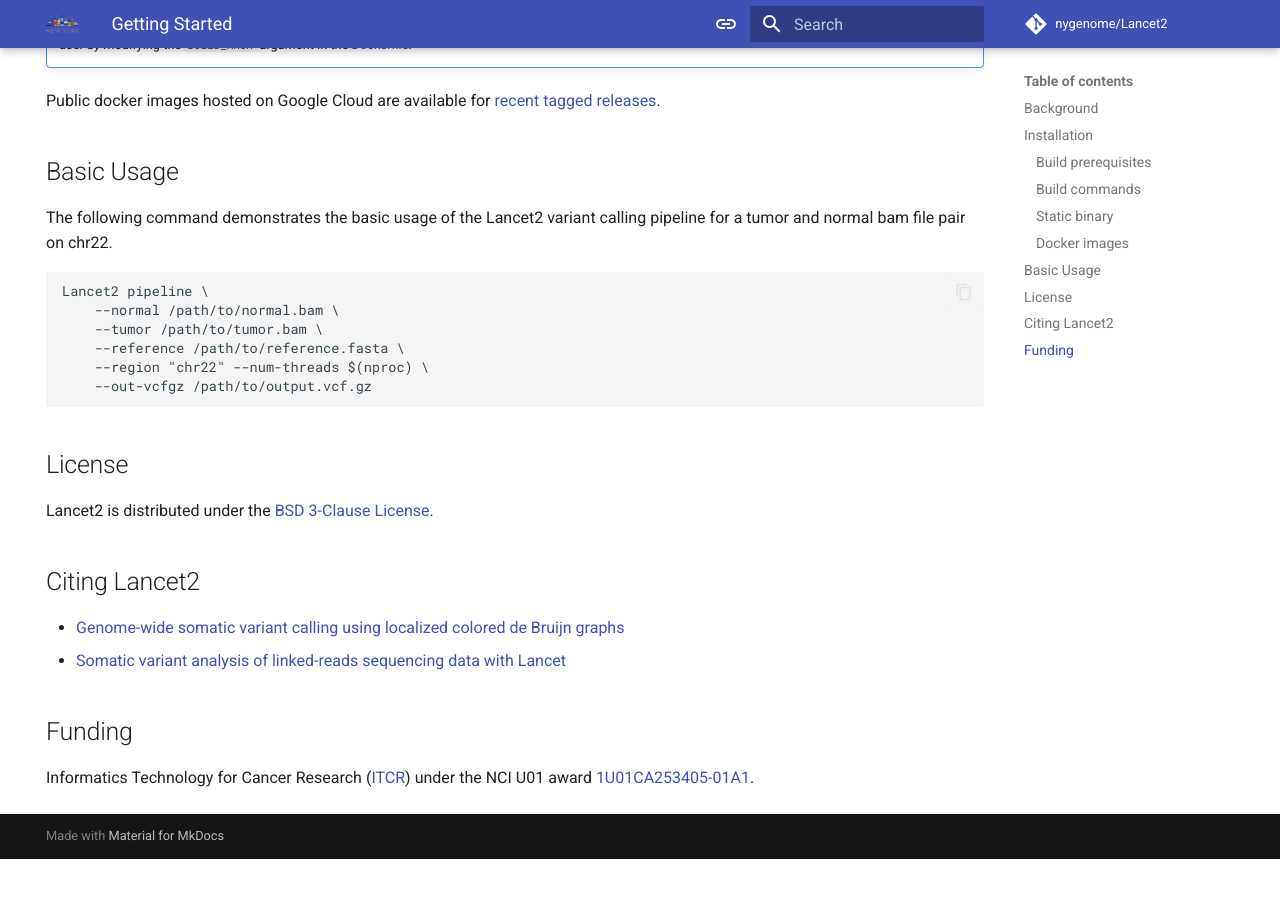
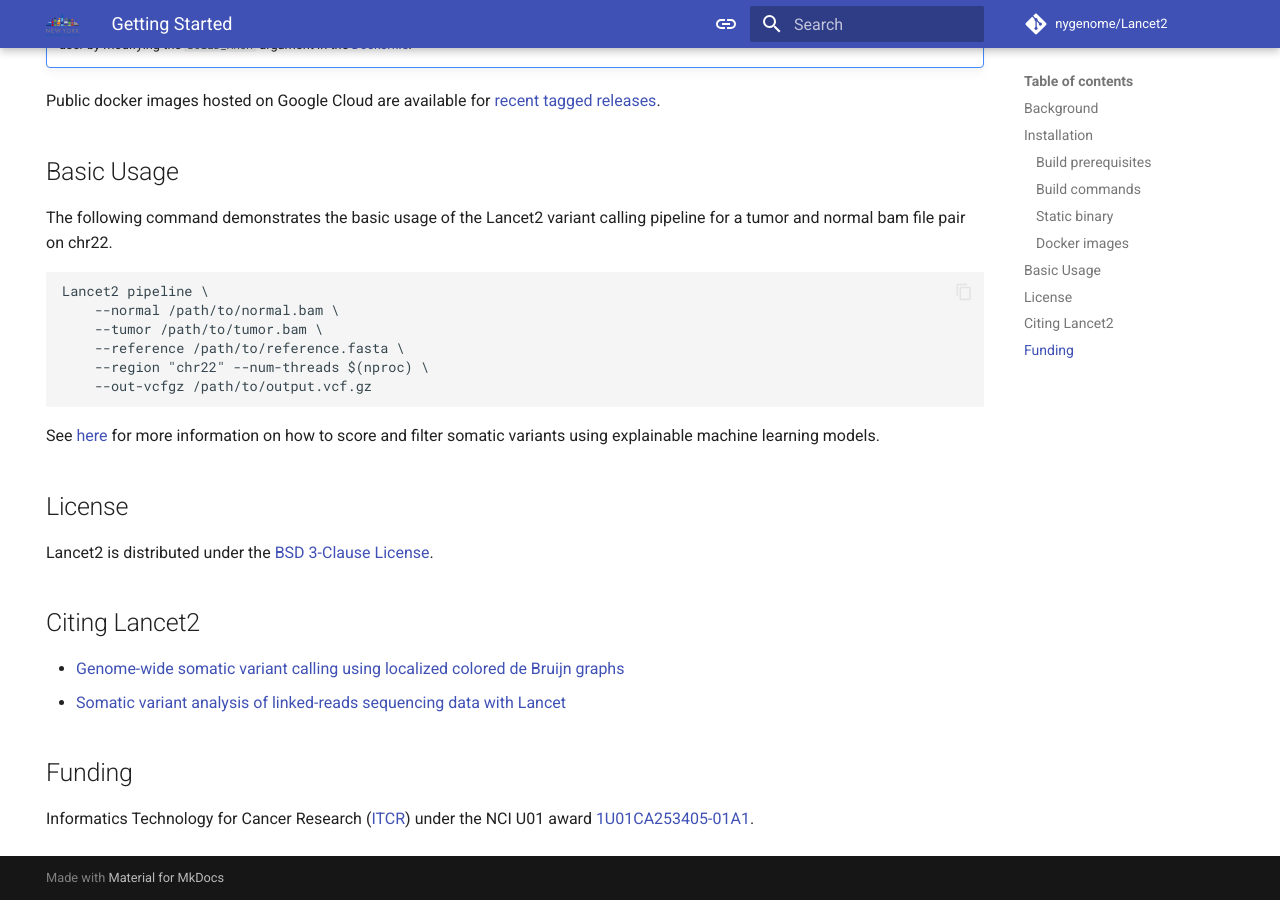
Before and after one commit to nygenome/Lancet2, an MkDocs documentation site: the page built from docs/index.md, in a window 1280 px wide and 900 px high, scrolled down 1213 px. Built offline with MkDocs 1.6.1 and Material for MkDocs 9.7.7, drawn with Linux system fonts in a browser that asks for light colours; plug-ins that fetch from the network failed and are left out; comment, search, counter and statistics services are not loaded; before the commit the page ends 2072 px from its top, so only the background shows below that.

Commit message:
chore: update docs with somatic scoring guide

````diff
--- a/docs/index.md
+++ b/docs/index.md
@@ -65,6 +65,9 @@ Lancet2 pipeline \
     --out-vcfgz /path/to/output.vcf.gz
 ```
 
+See [here](https://nygenome.github.io/Lancet2/guides/scoring_somatic_variants.html) for more information on how
+to score and filter somatic variants using explainable machine learning models.
+
 ## License
 
 Lancet2 is distributed under the [BSD 3-Clause License](https://github.com/nygenome/Lancet2/blob/main/LICENSE).
--- a/mkdocs.yml
+++ b/mkdocs.yml
@@ -85,6 +85,7 @@ markdown_extensions:
 nav:
   - Getting Started: index.md
   - Guides:
+    - Scoring Somatic Variants: guides/scoring_somatic_variants.md
     - Whole Genome Analysis: guides/wgs_analysis.md
     - Targeted Analysis: guides/targeted_analysis.md
     - Custom Visualization: guides/custom_visualization.md
````
Also changed, not shown: docs/guides/scoring_somatic_variants.md (added, +29 -0 lines).
